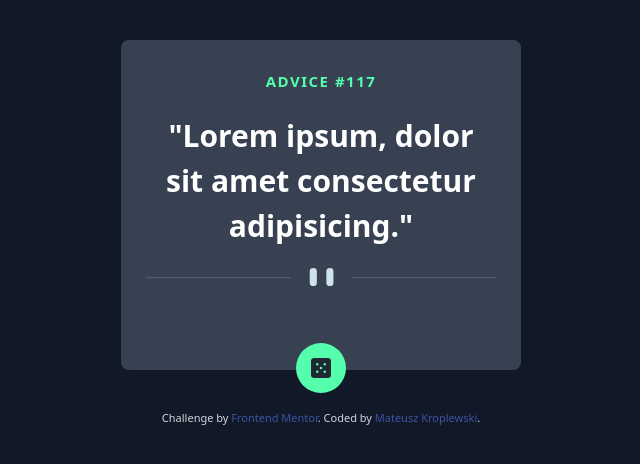
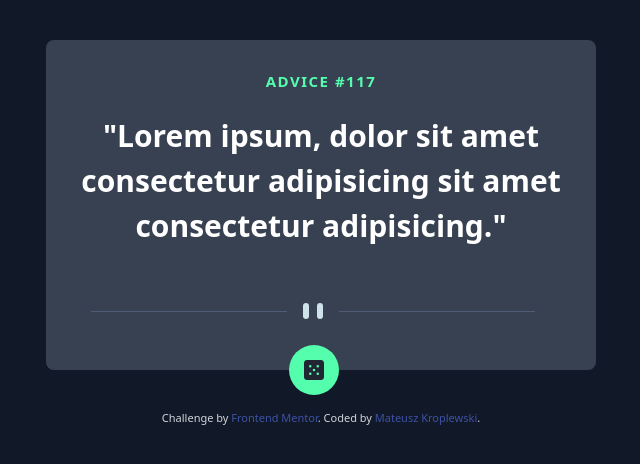
Before and after one commit to Kroplewski-M/advice-generator-app-main, a plain HTML site: page index.html in a window 1280 px wide. Shown: the whole page, without its empty margins (319-959 px from the left). Drawn offline with nearby package versions, Linux system fonts and the light colour scheme.

Commit message:
desktop view done

```diff
--- a/index.html
+++ b/index.html
@@ -16,11 +16,12 @@
   </style>
 </head>
 <body>
-  <div class="w-[400px] h-[330px] mx-auto rounded-lg mt-10 bg-gray-700 text-center ">
+  <div class="w-[400px] md:w-[550px] md:h-[330px] h-[270px] mx-auto rounded-lg mt-10 bg-gray-700 text-center ">
     <p id='quoteID' class="text-[15px] text-[#54FEAD] pt-[30px] font-semibold tracking-widest">ADVICE #117</p>
-    <p id="quote" class="w-[350px] font-bold text-white text-[30px] mt-5 mx-auto">"Lorem ipsum, dolor sit amet consectetur adipisicing."</p>
-    <img src="./images/pattern-divider-mobile.svg" alt="" class="mx-auto mt-5 w-[350px]">
-    <div class="w-[50px] h-[50px] rounded-full bg-[#54FEAD] relative mt-[57px] mx-auto">
+    <p id="quote" class="w-[350px] md:w-[500px] h-[90px] md:h-[135px] font-bold md:font-semibold text-white text-[20px] md:text-[30px] mt-5 mx-auto">"Lorem ipsum, dolor sit amet consectetur adipisicing sit amet consectetur adipisicing."</p>
+    <img src="./images/pattern-divider-mobile.svg" alt="" class=" ml-[25px] mt-[40px] w-[350px] md:hidden absolute">
+    <img src="./images/pattern-divider-desktop.svg" alt="" class="hidden md:block ml-[45px] mt-[55px] mx-auto absolute">
+    <div class="w-[50px] h-[50px] rounded-full bg-[#54FEAD] absolute mt-[83px] ml-[175px] md:mt-[97px] md:ml-[243px] hover:cursor-pointer">
       <img src="./images/icon-dice.svg" alt="" class="w-[20px] h-[20px] mx-auto relative top-[15px]">
     </div>
   </div>
```
